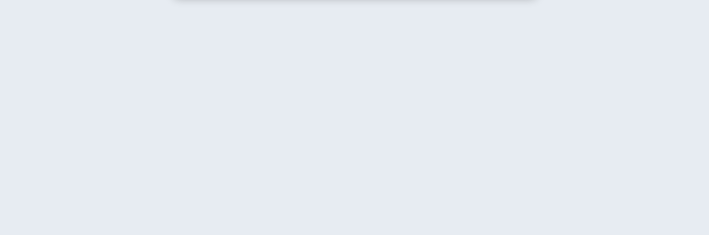
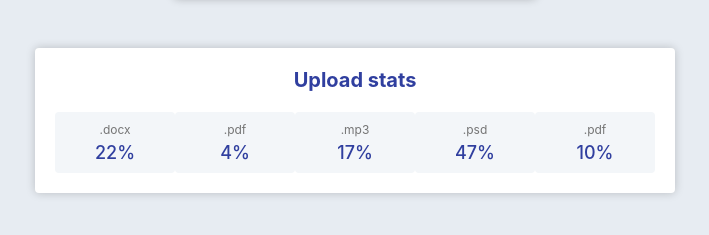
Before and after one commit to brzozanet/goit-react-hw-01-components, a React (Create React App) app: page / in a window 1280 px wide. Shown: the part 393-628 px from the top of the page, without its empty margins (285-994 px from the left). Built offline with nearby package versions, Linux system fonts and the light colour scheme.

Commit message:
Statistics component

```diff
--- a/src/components/App.jsx
+++ b/src/components/App.jsx
@@ -1,5 +1,8 @@
 import user from "../database/user.json";
+import data from "../database/data.json";
+
 import { Profile } from "./Profile/Profile";
+import { Statistics } from "./Statistics/Statistics";
 
 export const App = () => {
   return (
@@ -11,6 +14,7 @@ export const App = () => {
         avatar={user.avatar}
         stats={user.stats}
       />
+      <Statistics stats={data} />
     </div>
   );
 };
--- /dev/null
+++ b/src/components/Statistics/Statistics.jsx
@@ -0,0 +1,28 @@
+import PropTypes from "prop-types";
+import css from "./Statistics.module.css";
+
+export const Statistics = ({ stats }) => {
+  return (
+    <section className={css.statistics}>
+      <h2 className={css.title}>Upload stats</h2>
+      <ul className={css.statlist}>
+        {stats.map(stats => (
+          <li className={css.item} key={stats.id}>
+            <span className={css.label}>{stats.label}</span>
+            <span className={css.percentage}>{stats.percentage}%</span>
+          </li>
+        ))}
+      </ul>
+    </section>
+  );
+};
+
+Statistics.propTypes = {
+  stats: PropTypes.arrayOf(
+    PropTypes.shape({
+      id: PropTypes.string.isRequired,
+      label: PropTypes.string.isRequired,
+      percentage: PropTypes.number.isRequired,
+    })
+  ),
+};
--- /dev/null
+++ b/src/components/Statistics/Statistics.module.css
@@ -0,0 +1,46 @@
+.statistics {
+  display: flex;
+  flex-direction: column;
+  align-items: center;
+  margin: 0 auto;
+  padding: 20px;
+  border-radius: 4px;
+  background-color: #fff;
+  box-shadow: 0px 0px 10px 0px rgba(0, 0, 0, 0.2);
+}
+
+.title {
+  margin-bottom: 20px;
+  font-size: 20px;
+  color: #303f9f;
+}
+
+.statlist {
+  display: flex;
+  justify-content: space-between;
+  margin: 0;
+  padding: 0;
+  list-style: none;
+}
+
+.item {
+  display: flex;
+  flex-direction: column;
+  align-items: center;
+  width: 100px;
+  padding: 10px;
+  border-radius: 4px;
+  background-color: #f3f6f9;
+}
+
+.label {
+  margin-bottom: 5px;
+  font-size: 12px;
+  color: #757575;
+}
+
+.percentage {
+  font-size: 18px;
+  font-weight: 500;
+  color: #303f9f;
+}
--- /dev/null
+++ b/src/database/data.json
@@ -0,0 +1,7 @@
+[
+  { "id": "id-1", "label": ".docx", "percentage": 22 },
+  { "id": "id-2", "label": ".pdf", "percentage": 4 },
+  { "id": "id-3", "label": ".mp3", "percentage": 17 },
+  { "id": "id-4", "label": ".psd", "percentage": 47 },
+  { "id": "id-5", "label": ".pdf", "percentage": 10 }
+]
```
